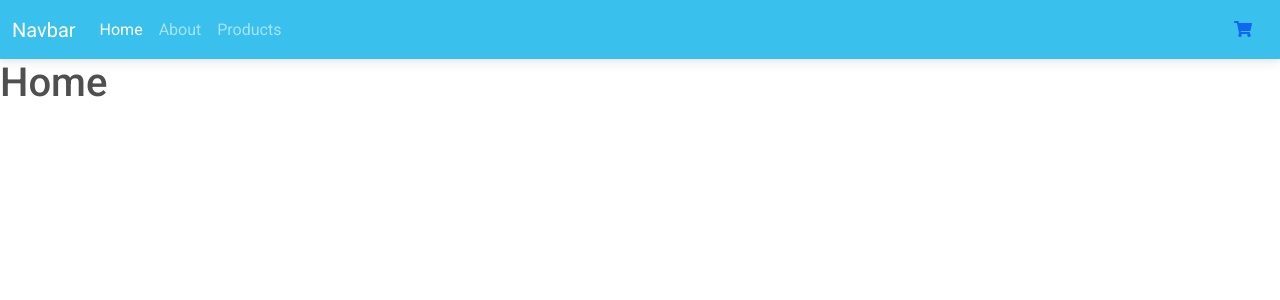
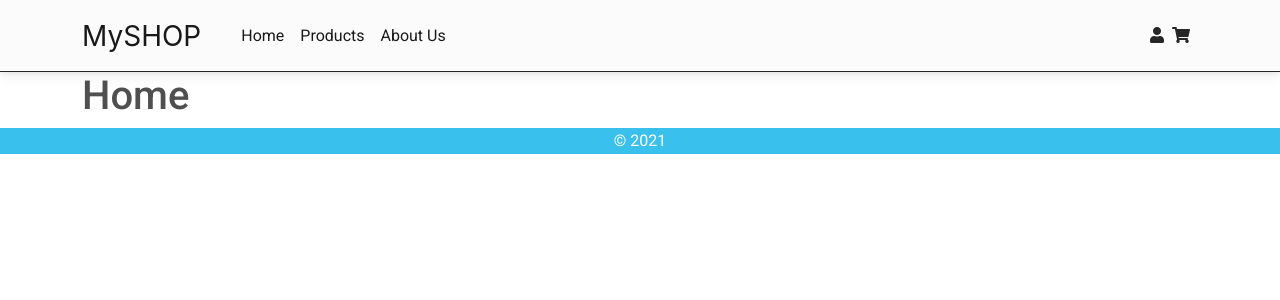
Before and after one commit to Lovqvist/javascript2inlupp, a Vue app in the folder app/: page / in a window 1280 px wide. Shown: the top 300 px of the page. Built offline with nearby package versions, Linux system fonts and the light colour scheme.

Commit message:
Navbar and footer

```diff
--- a/app/src/App.vue
+++ b/app/src/App.vue
@@ -1,20 +1,26 @@
 <template>
-  <div id="app">
-    <navbar />
-    <router-view/>
+  <div>
+    <Navbar />
+    <div class="container">
+      <router-view/>
+    </div>
+    <Footer />
   </div>
 </template>
 
 <script>
-import Navbar from './components/Navbar.vue'
+import Footer from './components/navigation/Footer.vue'
+import Navbar from './components/navigation/Navbar.vue'
 
 export default {
   name: 'E-commersical',
   components: {
-    Navbar
+    Navbar,
+    Footer
   },
 
 }
+
 </script>
 
 <style>
--- a/app/src/components/Navbar.vue
+++ /dev/null
@@ -1,39 +0,0 @@
-<template>
-    <nav class="navbar navbar-expand-lg navbar-dark bg-info">
-        <div class="container-fluid">
-            <a class="navbar-brand" href="#">Navbar</a>
-            <button
-            class="navbar-toggler"
-            type="button"
-            data-mdb-toggle="collapse"
-            data-mdb-target="#navbarNavAltMarkup"
-            aria-controls="navbarNavAltMarkup"
-            aria-expanded="false"
-            aria-label="Toggle navigation"
-            >
-            <i class="fas fa-bars"></i>
-            </button>
-            <div class="collapse navbar-collapse" id="navbarNavAltMarkup">
-                <div class="navbar-nav">
-                    <a class="nav-link active" aria-current="page" href="#">Home</a>
-                    <a class="nav-link" href="#">About</a>
-                    <a class="nav-link" href="#">Products</a>
-                </div>
-            </div>
-            <a class="nav-link" href="#">
-                <i class="fas fa-shopping-cart"></i>
-            </a>
-        </div>
-    </nav>
-</template>
-
-<script>
-export default {
-
-}
-</script>
-
-<style scoped>
-
-
-</style>
--- /dev/null
+++ b/app/src/components/navigation/Footer.vue
@@ -0,0 +1,15 @@
+<template>
+  <footer class="bg-info text-white text-center">
+      <p>&copy; {{ new Date().getFullYear() }}</p>
+  </footer>
+</template>
+
+<script>
+export default {
+
+}
+</script>
+
+<style>
+
+</style>
--- /dev/null
+++ b/app/src/components/navigation/Navbar.vue
@@ -0,0 +1,74 @@
+<template>
+    <nav class="navbar navbar-expand-lg navbar-light bg-light border-bottom border-dark ">
+        <div class="container">
+            <button
+            class="navbar-toggler"
+            type="button"
+            data-mdb-toggle="collapse"
+            data-mdb-target="#navbarNavAltMarkup"
+            aria-controls="navbarNavAltMarkup"
+            aria-expanded="false"
+            aria-label="Toggle navigation"
+            >
+            <i class="fas fa-bars"></i>
+            </button>
+
+            <router-link class="navbar-brand" to="/"><span>MySHOP</span></router-link>
+            <div class="icon">
+                <a class="text-dark" href="#">
+                    <i class="fas fa-user"></i>
+                </a>
+                <a class="mx-2 text-dark" href="#">
+                    <i class="fas fa-shopping-cart"></i>
+                </a>
+            </div>
+
+            <div class="mx-3 collapse navbar-collapse" id="navbarNavAltMarkup">
+                <ul class="navbar-nav">
+                    <li class="nav-item">
+                        <router-link class="nav-link active" to="/">Home</router-link>
+                    </li>
+                    <li class="nav-item">
+                        <router-link class="nav-link active" to="/products">Products</router-link>
+                    </li>
+                    <li class="nav-item">
+                        <router-link class="nav-link active" to="/about">About Us</router-link>
+                    </li>
+                </ul>
+            </div>
+
+        </div>
+    </nav>
+</template>
+
+<script>
+export default {
+
+}
+</script>
+
+<style scoped>
+
+    .navbar-brand {
+        font-family: -apple-system, BlinkMacSystemFont, 'Segoe UI', Roboto, Oxygen, Ubuntu, Cantarell, 'Open Sans', 'Helvetica Neue', sans-serif;
+        font-size: 28px;
+    }
+
+@media (min-width: 992px) {
+    .navbar {
+        display: flex;
+    }
+    .navbar-brand {
+        order:0;
+    }
+    .navbar-nav {
+        order:1;
+    }
+    .icon {
+        order:2;
+    }
+
+}
+
+
+</style>
```
Also changed, not shown: 1 other file (tests, documents, lock files or other folders).
